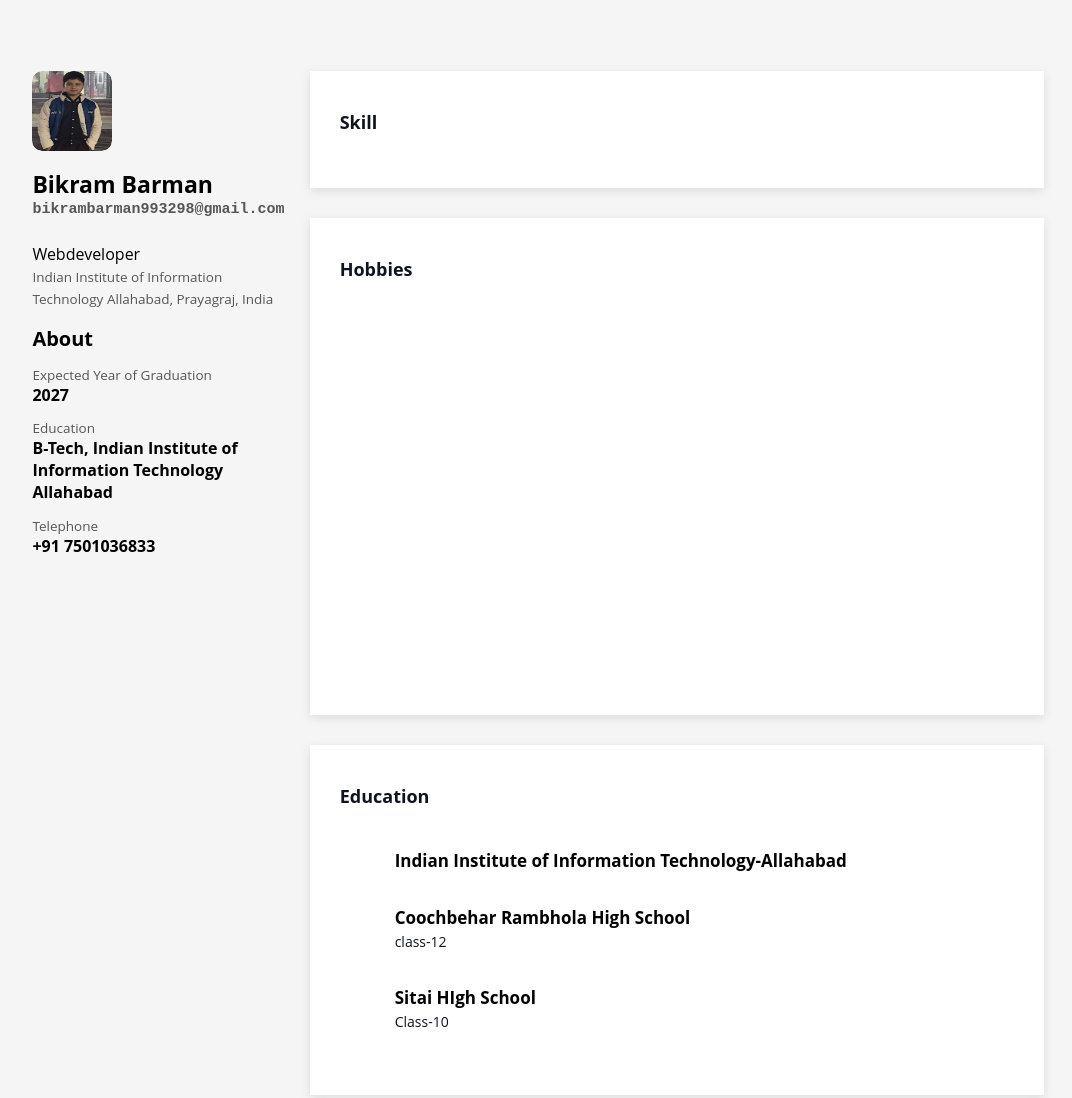
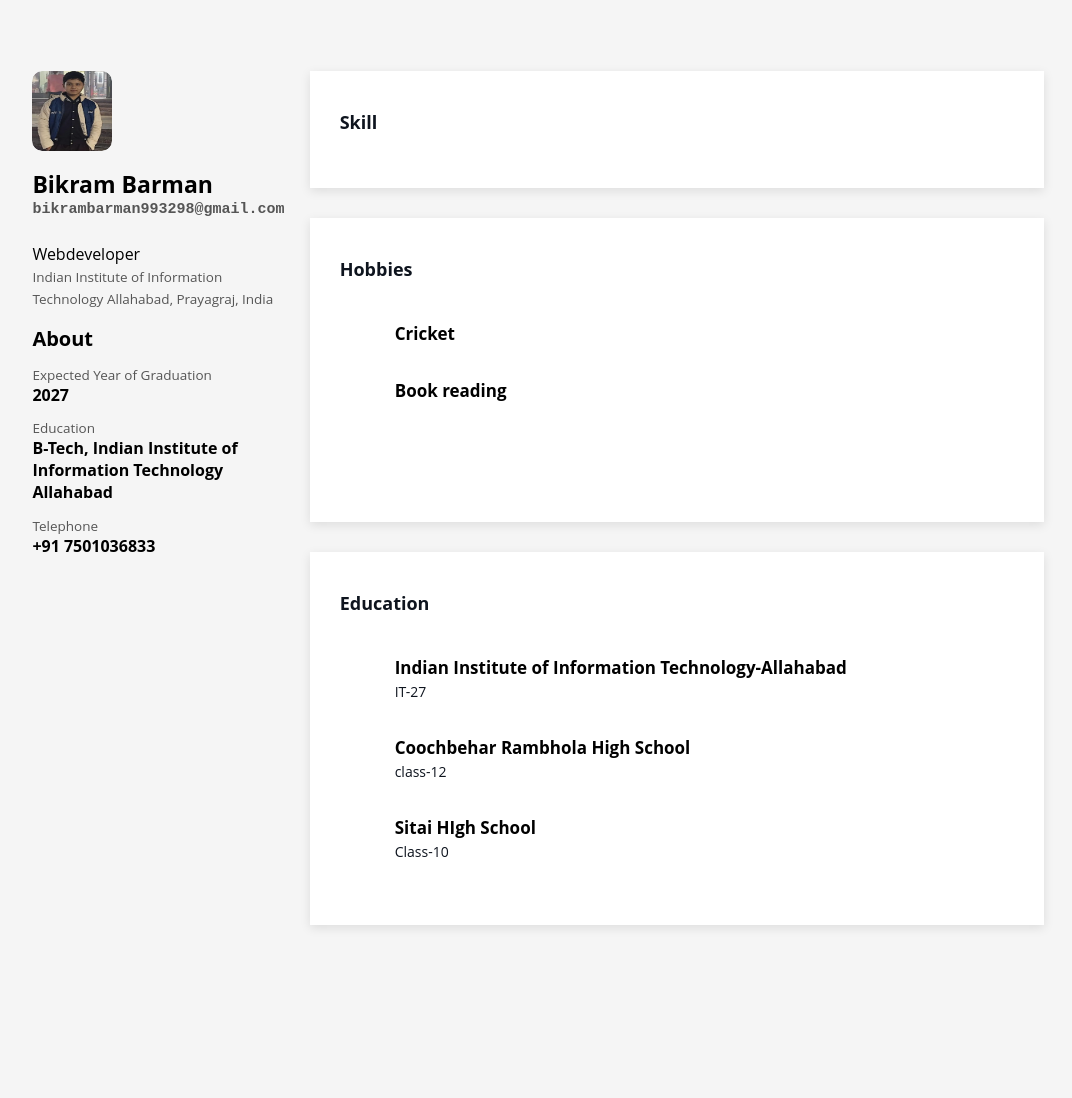
Before and after one commit to bikrambarmaniiit/profile, a plain HTML site: page profile.html in a window 1280 px wide. Shown: the whole page, without its empty margins (102-1174 px from the left). After the commit the page ends 963 px from the top, so only its background shows below. Drawn offline with Linux system fonts and the light colour scheme.

Commit message:
Update profile.html

```diff
--- a/profile.html
+++ b/profile.html
@@ -34,27 +34,21 @@
             <div class="card">
                 <p><i class="fas fa-briefcase stroke-transparent"></i>Hobbies</p>
                 <ul>
-                    <li><p class="tags"><br><span> <span></span></span></p>
+                    <li><p class="tags">Cricket<br><span> <span></span></span></p>
+                        <a class="edit" href="#"><i class="fas fa-pen stroke-transparent-blue"></i></a></li>
+                    <li><p class="tags">Book reading<br><span><span></span></span></p>
                         <a class="edit" href="#"><i class="fas fa-pen stroke-transparent-blue"></i></a></li>
                     <li><p class="tags"><br><span><span></span></span></p>
                         <a class="edit" href="#"><i class="fas fa-pen stroke-transparent-blue"></i></a></li>
-                    <li><p class="tags"><br><span><span></span></span></p>
-                        <a class="edit" href="#"><i class="fas fa-pen stroke-transparent-blue"></i></a></li>
-                    <li><p class="tags"><br><span><span></span></span></p>
-                        <a class="edit" href="#"><i class="fas fa-pen stroke-transparent-blue"></i></a></li>
-                    <li><p class="tags"><br><span> <span></span></span></p>
-                        <a class="edit" href="#"><i class="fas fa-pen stroke-transparent-blue"></i></a></li>
-                    <li><p class="tags"><span></span></span></p>
-                        <a class="edit" href="#"><i class="fas fa-pen stroke-transparent-blue"></i></a></li>
-                    <li><p class="tags"><br><span>  <span></span></span></p>
-                        <a class="edit" href="#"><i class="fas fa-pen stroke-transparent-blue"></i></a></li>
+
+
                 </ul>
 
             </div>
             <div class="card">
                 <p>Education</p>
                 <ul>
-                    <li><p class="tags">Indian Institute of Information Technology-Allahabad<br><span><span></span></span></p>
+                    <li><p class="tags">Indian Institute of Information Technology-Allahabad<br><span>IT-27<span></span></span></p>
                         <a class="edit" href="#"><i class="fas fa-pen stroke-transparent-blue"></i></a></li>
                     <li><p class="tags">Coochbehar Rambhola High School<br><span>class-12<span></span></span></p>
                         <a class="edit" href="#"><i class="fas fa-pen stroke-transparent-blue"></i></a></li>
```
